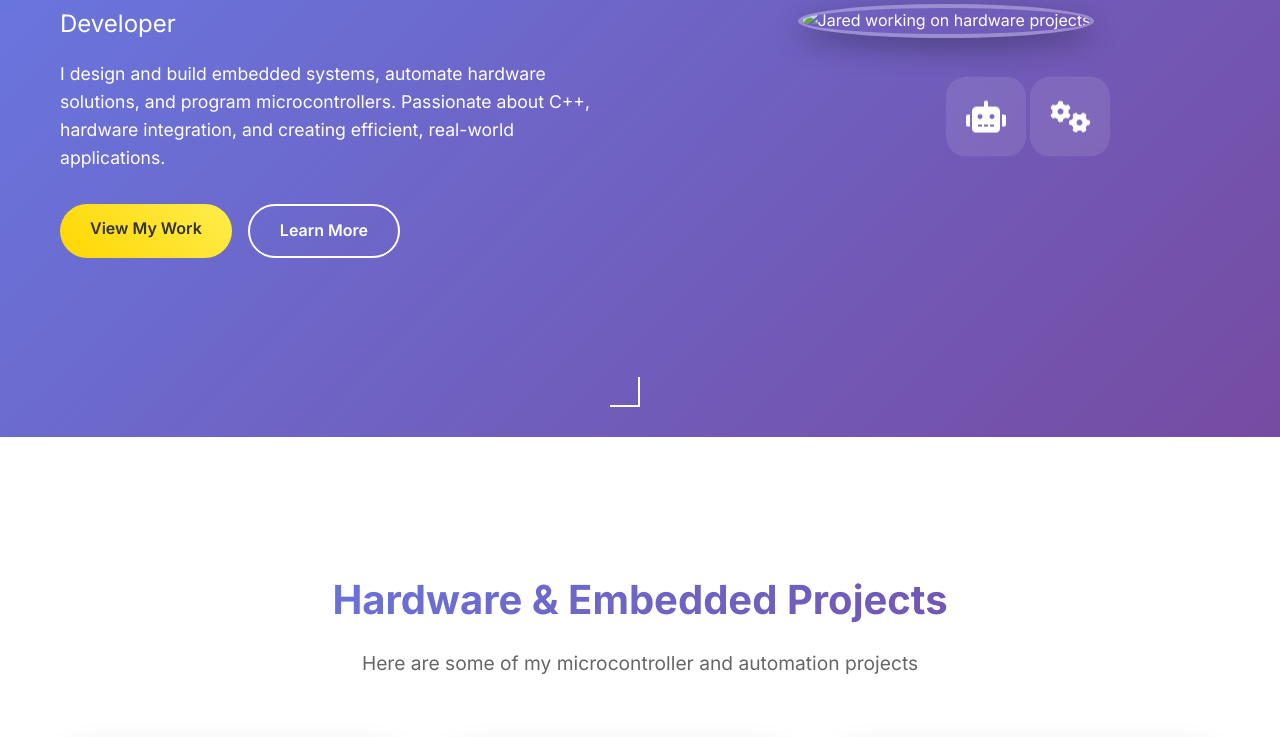
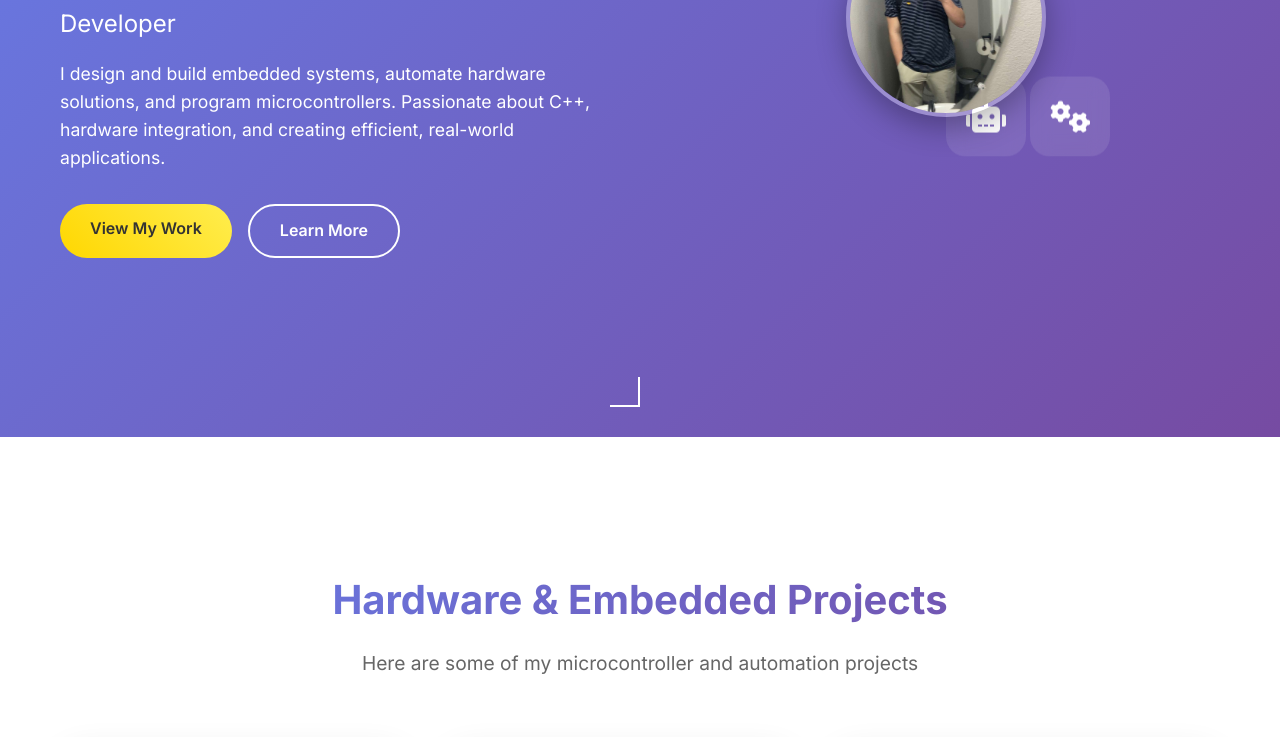
Before and after one commit to jaredbeyers/website, a plain HTML site: page index.html in a window 1280 px wide. Shown: the part 363-1100 px from the top of the page. Drawn offline with Linux system fonts and the light colour scheme.

Commit message:
added back pfp on home.

```diff
--- a/index.html
+++ b/index.html
@@ -61,7 +61,7 @@
                 </div>
                                 <div class="hero-visual">
                     <div class="hero-image">
-                        <img src="images/IMG_5310.JPG" alt="Jared working on hardware projects" class="profile-image">
+                        <img src="images/home/jaredpfp.jpg" alt="Jared working on hardware projects" class="profile-image">
                     </div>
                     <div class="floating-elements">
                         <div class="floating-card" data-speed="2">
```
Also changed, not shown: images/home/jaredpfp.JPG (added).
